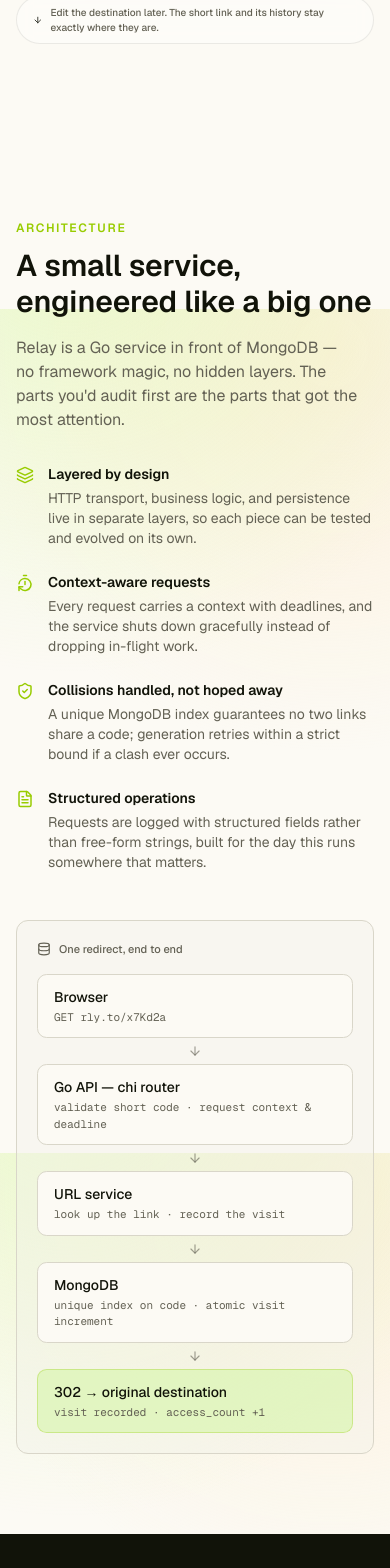
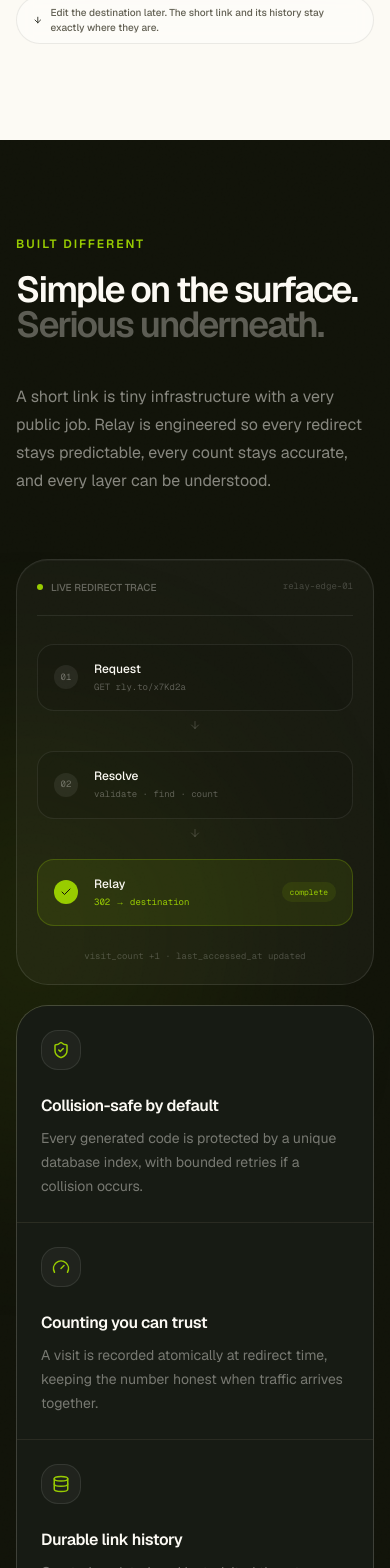
Before and after one commit to tapadar13/url-shortener, a Next.js app in the folder apps/web/: page / in a window 390 px wide. Shown: the part 5599-7167 px from the top of the page. Built offline with nearby package versions, Linux system fonts and the light colour scheme.

Commit message:
feat(web): elevate infrastructure trust story

```diff
--- a/apps/web/src/components/landing/architecture.tsx
+++ b/apps/web/src/components/landing/architecture.tsx
@@ -1,129 +1,77 @@
-import {
-  ArrowDown,
-  Database,
-  FileText,
-  Layers,
-  ShieldCheck,
-  TimerReset,
-} from "lucide-react"
+import { ArrowDown, Braces, Check, Database, Gauge, ShieldCheck } from "lucide-react"
 
 import { Reveal } from "@/components/landing/reveal"
 import { siteConfig } from "@/config/site"
 
-const practices = [
-  {
-    icon: Layers,
-    title: "Layered by design",
-    body: "HTTP transport, business logic, and persistence live in separate layers, so each piece can be tested and evolved on its own.",
-  },
-  {
-    icon: TimerReset,
-    title: "Context-aware requests",
-    body: "Every request carries a context with deadlines, and the service shuts down gracefully instead of dropping in-flight work.",
-  },
-  {
-    icon: ShieldCheck,
-    title: "Collisions handled, not hoped away",
-    body: "A unique MongoDB index guarantees no two links share a code; generation retries within a strict bound if a clash ever occurs.",
-  },
-  {
-    icon: FileText,
-    title: "Structured operations",
-    body: "Requests are logged with structured fields rather than free-form strings, built for the day this runs somewhere that matters.",
-  },
+const assurances = [
+  { icon: ShieldCheck, title: "Collision-safe by default", body: "Every generated code is protected by a unique database index, with bounded retries if a collision occurs." },
+  { icon: Gauge, title: "Counting you can trust", body: "A visit is recorded atomically at redirect time, keeping the number honest when traffic arrives together." },
+  { icon: Database, title: "Durable link history", body: "Created, updated, and last-visited timestamps keep the full lifecycle visible without extra bookkeeping." },
+  { icon: Braces, title: "Clean boundaries", body: "Transport, business logic, and persistence stay separate—easier to test, audit, and evolve." },
 ] as const
 
 const flow = [
-  {
-    label: "Browser",
-    detail: `GET ${siteConfig.shortHost}/x7Kd2a`,
-  },
-  {
-    label: "Go API — chi router",
-    detail: "validate short code · request context & deadline",
-  },
-  {
-    label: "URL service",
-    detail: "look up the link · record the visit",
-  },
-  {
-    label: "MongoDB",
-    detail: "unique index on code · atomic visit increment",
-  },
+  { label: "Request", code: `GET ${siteConfig.shortHost}/x7Kd2a`, tone: "muted" },
+  { label: "Resolve", code: "validate · find · count", tone: "muted" },
+  { label: "Relay", code: "302 → destination", tone: "brand" },
 ] as const
 
 export function Architecture() {
   return (
-    <section id="architecture">
-      <div className="mx-auto max-w-6xl px-4 py-20 sm:px-6 sm:py-28">
-        <div className="grid gap-12 lg:grid-cols-2 lg:gap-16">
+    <section id="architecture" className="relative overflow-hidden bg-foreground text-background">
+      <div aria-hidden="true" className="noise absolute inset-0 opacity-[0.045]" />
+      <div aria-hidden="true" className="absolute -left-40 top-1/3 size-96 rounded-full bg-brand/10 blur-[110px]" />
+      <div className="relative mx-auto max-w-[78rem] px-4 py-24 sm:px-6 sm:py-32 lg:px-8">
+        <Reveal className="grid gap-10 lg:grid-cols-[1.04fr_0.96fr] lg:items-end">
+          <div>
+            <p className="text-xs font-semibold tracking-[0.16em] text-brand uppercase">Built different</p>
+            <h2 className="mt-5 max-w-3xl text-4xl font-semibold leading-[0.98] tracking-[-0.055em] text-balance sm:text-5xl lg:text-6xl">
+              Simple on the surface. <span className="text-background/32">Serious underneath.</span>
+            </h2>
+          </div>
+          <p className="max-w-xl text-base leading-7 text-pretty text-background/50 lg:justify-self-end">
+            A short link is tiny infrastructure with a very public job. Relay
+            is engineered so every redirect stays predictable, every count
+            stays accurate, and every layer can be understood.
+          </p>
+        </Reveal>
+
+        <div className="mt-16 grid gap-5 lg:grid-cols-[0.92fr_1.08fr] lg:gap-8">
           <Reveal>
-            <p className="text-xs font-semibold tracking-[0.14em] text-brand uppercase">
-              Architecture
-            </p>
-            <h2 className="mt-3 text-3xl font-semibold text-balance sm:text-4xl">
-              A small service, engineered like a big one
-            </h2>
-            <p className="mt-4 text-pretty text-muted-foreground">
-              {`${siteConfig.name} is a Go service in front of MongoDB — no framework magic, no hidden layers. The parts you'd audit first are the parts that got the most attention.`}
-            </p>
-
-            <dl className="mt-8 space-y-6">
-              {practices.map((practice) => (
-                <div key={practice.title} className="flex gap-3.5">
-                  <practice.icon
-                    className="mt-0.5 size-4.5 shrink-0 text-brand"
-                    aria-hidden="true"
-                  />
-                  <div>
-                    <dt className="text-sm font-semibold">{practice.title}</dt>
-                    <dd className="mt-1 text-sm text-pretty text-muted-foreground">
-                      {practice.body}
-                    </dd>
-                  </div>
-                </div>
-              ))}
-            </dl>
-          </Reveal>
-
-          <Reveal delay={120} className="lg:pt-10">
-            <div className="rounded-lg border bg-muted/40 p-5 sm:p-6">
-              <p className="flex items-center gap-2 text-[11px] font-medium text-muted-foreground">
-                <Database className="size-3.5" aria-hidden="true" />
-                One redirect, end to end
-              </p>
-              <div className="mt-4 flex flex-col items-stretch">
-                {flow.map((node, index) => (
-                  <div key={node.label} className="flex flex-col items-center">
-                    {index > 0 && (
-                      <ArrowDown
-                        className="my-1.5 size-3.5 text-muted-foreground/60"
-                        aria-hidden="true"
-                      />
-                    )}
-                    <div className="w-full rounded-md border bg-background px-4 py-3">
-                      <p className="text-sm font-medium">{node.label}</p>
-                      <p className="mt-0.5 font-mono text-[11px] text-muted-foreground">
-                        {node.detail}
-                      </p>
+            <div className="relative h-full overflow-hidden rounded-[2rem] border border-white/10 bg-white/[0.035] p-5 shadow-[inset_0_1px_0_rgb(255_255_255/0.04)] sm:p-7">
+              <div className="flex items-center justify-between border-b border-white/8 pb-5">
+                <div className="flex items-center gap-2 text-[10px] font-medium text-background/35"><span className="size-1.5 rounded-full bg-brand" />LIVE REDIRECT TRACE</div>
+                <span className="font-mono text-[9px] text-background/20">relay-edge-01</span>
+              </div>
+              <div className="mt-7 space-y-2">
+                {flow.map((item, index) => (
+                  <div key={item.label}>
+                    {index > 0 && <div className="flex h-8 justify-center"><ArrowDown className="size-3 text-background/18" aria-hidden="true" /></div>}
+                    <div className={`flex items-center gap-4 rounded-xl border px-4 py-4 ${item.tone === "brand" ? "border-brand/25 bg-brand/10" : "border-white/8 bg-black/10"}`}>
+                      <span className={`flex size-6 items-center justify-center rounded-lg ${item.tone === "brand" ? "bg-brand text-foreground" : "bg-white/7 text-background/34"}`}>
+                        {item.tone === "brand" ? <Check className="size-3" /> : <span className="font-mono text-[9px]">0{index + 1}</span>}
+                      </span>
+                      <div><p className="text-xs font-medium">{item.label}</p><p className={`mt-1 font-mono text-[9px] ${item.tone === "brand" ? "text-brand" : "text-background/30"}`}>{item.code}</p></div>
+                      {item.tone === "brand" && <span className="ml-auto rounded-full bg-brand/10 px-2 py-1 font-mono text-[8px] text-brand">complete</span>}
                     </div>
                   </div>
                 ))}
-                <ArrowDown
-                  className="my-1.5 self-center size-3.5 text-muted-foreground/60"
-                  aria-hidden="true"
-                />
-                <div className="w-full rounded-md border border-brand/30 bg-brand-muted/60 px-4 py-3">
-                  <p className="text-sm font-medium">
-                    302 → original destination
-                  </p>
-                  <p className="mt-0.5 font-mono text-[11px] text-muted-foreground">
-                    visit recorded · access_count +1
-                  </p>
-                </div>
               </div>
+              <p className="mt-6 text-center font-mono text-[9px] text-background/22">visit_count +1 · last_accessed_at updated</p>
             </div>
           </Reveal>
+
+          <div className="grid gap-px overflow-hidden rounded-[2rem] border border-white/10 bg-white/10 sm:grid-cols-2">
+            {assurances.map((item, index) => (
+              <Reveal key={item.title} delay={80 + index * 60} className="h-full">
+                <article className="group h-full bg-[#171b14] p-6 transition-colors duration-500 hover:bg-white/[0.045] sm:p-7">
+                  <span className="flex size-10 items-center justify-center rounded-xl border border-white/9 bg-white/[0.04] text-brand transition-transform duration-500 group-hover:-rotate-3 group-hover:scale-105"><item.icon className="size-4.5" aria-hidden="true" /></span>
+                  <h3 className="mt-6 text-base font-semibold tracking-[-0.025em]">{item.title}</h3>
+                  <p className="mt-2 text-sm leading-6 text-background/42">{item.body}</p>
+                </article>
+              </Reveal>
+            ))}
+          </div>
         </div>
       </div>
     </section>
```
